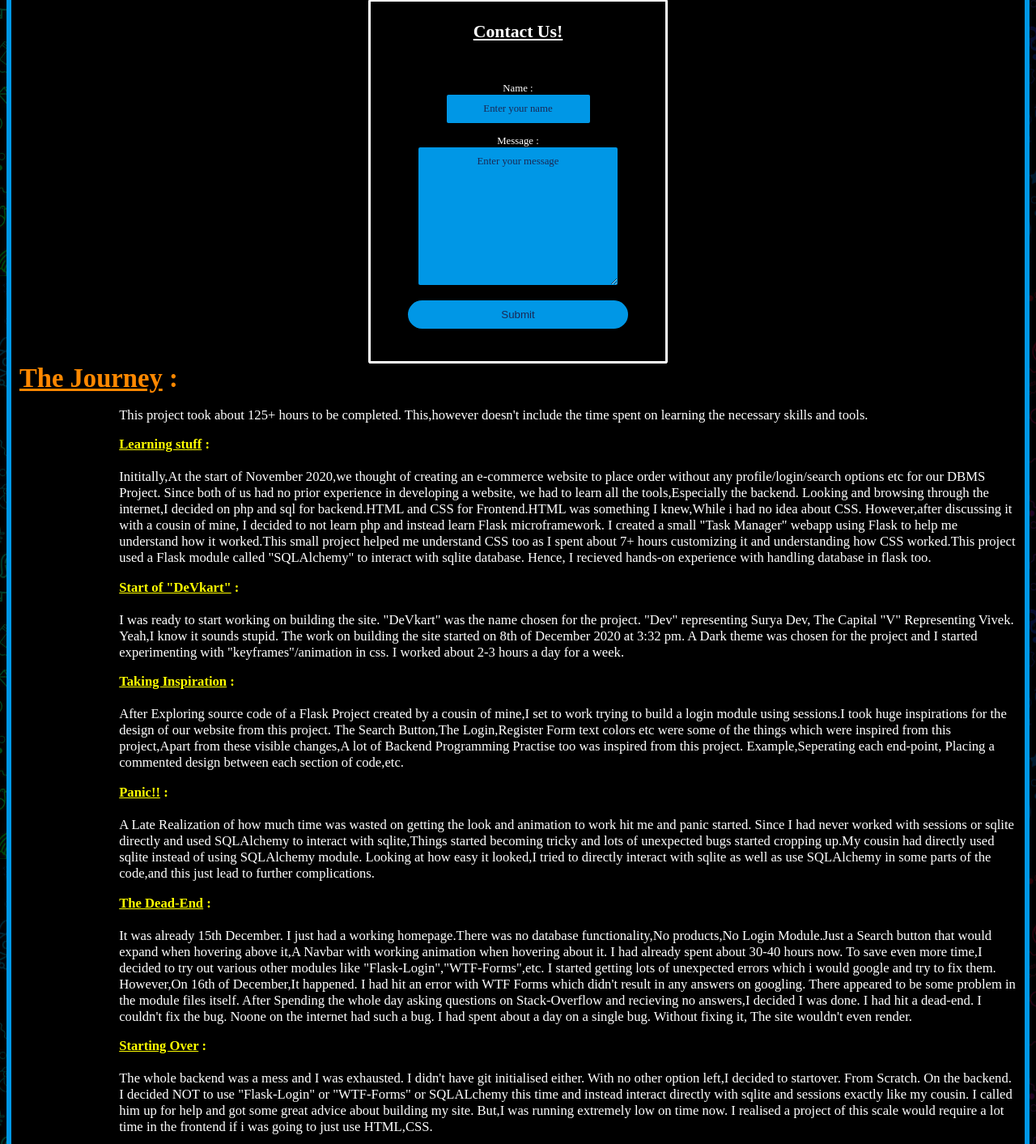
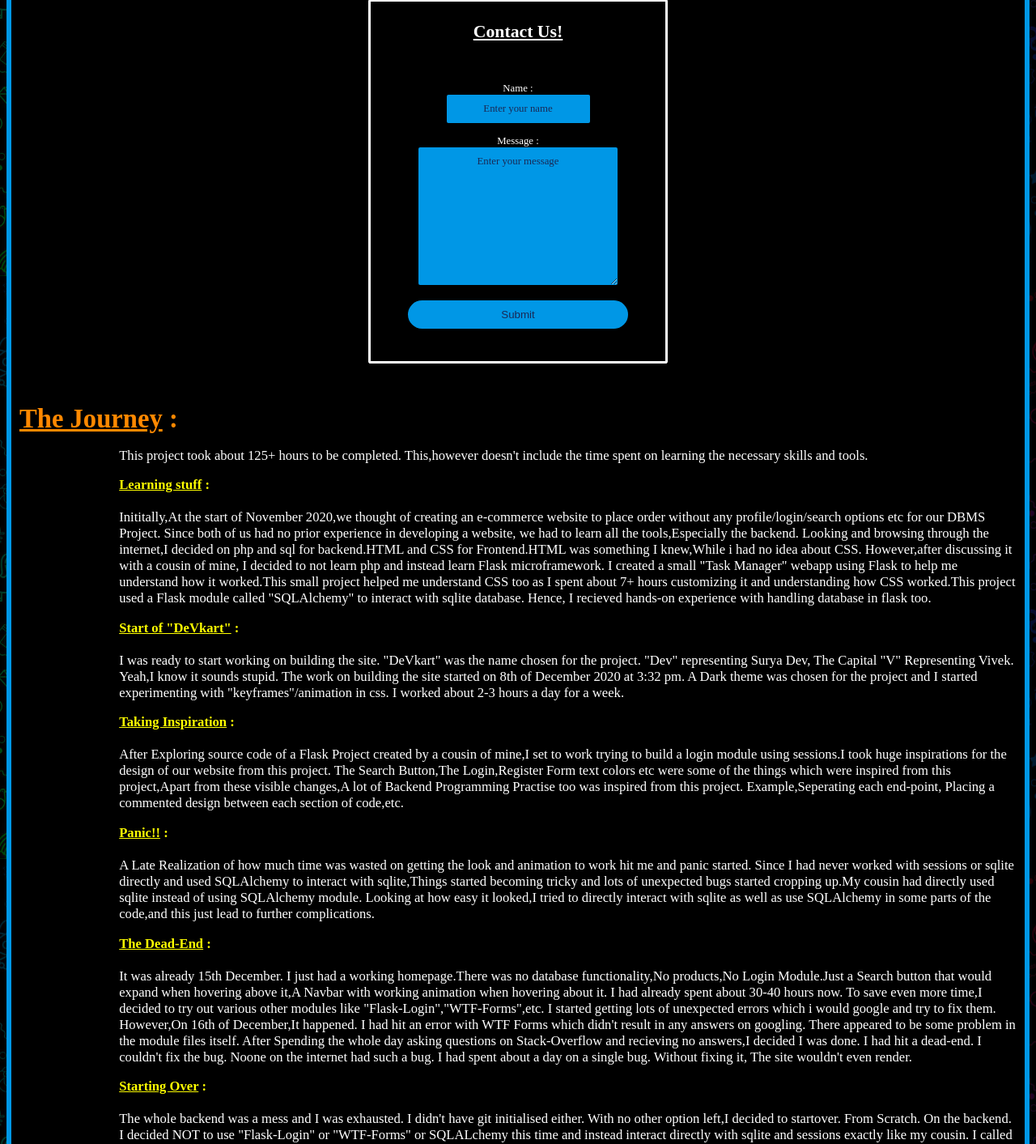
Before and after one commit to Vivek2k20/E_Shop-Version-1, a Flask app: page /about in a window 1280 px wide. Shown: the part 379-1792 px from the top of the page at 81% size. Run offline with Flask 2, Linux system fonts and the light colour scheme; some libraries are stand-ins or nearby versions.

Commit message:
Added some spaces in aboutus page

```diff
--- a/Templates/about.html
+++ b/Templates/about.html
@@ -32,7 +32,7 @@
         <input type="submit" value="Submit">
     </form><br>
     </div>
-</div></font>
+</div></font><br><br>
     <font color="#f80"><h2><u>The Journey</u> :</h2><br></font>
         <div id="info">
             <p>This project took about 125+ hours to be completed. This,however doesn't include the time spent on learning the necessary skills and tools.
```
